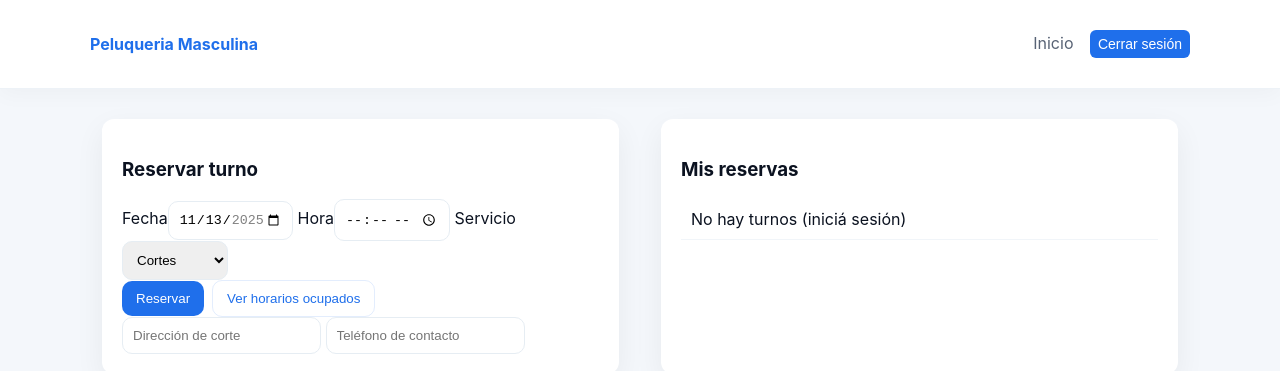
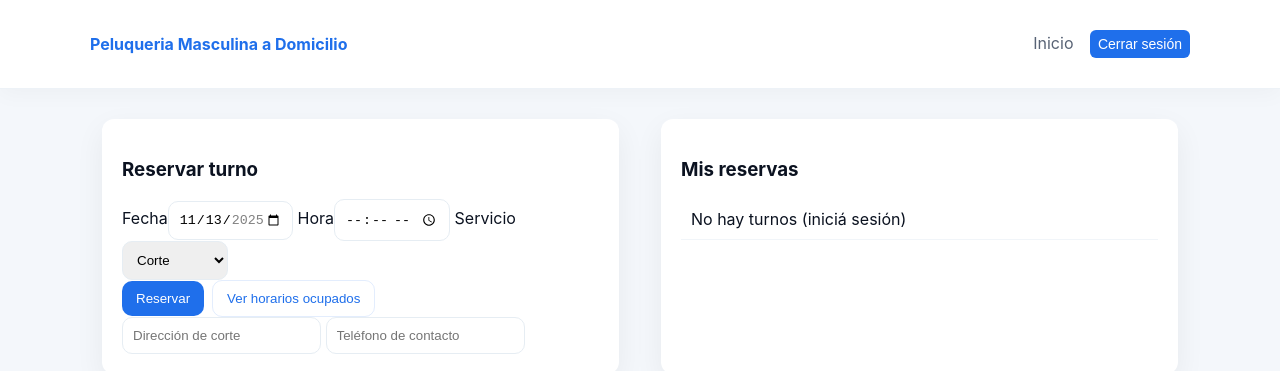
Before and after one commit to NicolasMoscova/Laboratorio-Finalizado, a plain HTML site: page agenda.html in a window 1280 px wide. Shown: the top 371 px of the page. Drawn offline with Linux system fonts and the light colour scheme.

Commit message:
Update agenda.html

```diff
--- a/agenda.html
+++ b/agenda.html
@@ -9,7 +9,7 @@
 <body>
   <header class="topbar">
     <div class="container">
-      <div class="brand">Peluqueria Masculina</div>
+      <div class="brand">Peluqueria Masculina a Domicilio</div>
       <nav>
         <a href="index.html" class="link">Inicio</a>
         <button id="btnLogout" class="btn small">Cerrar sesión</button>
@@ -21,7 +21,6 @@
     <section class="card">
       <h3>Reservar turno</h3>
 
-  <!-- Panel administrador: lista de turnos activos -->
   <section id="adminPanel" class="card" style="display:none">
     <h3>Turnos activos</h3>
     <ul id="adminTurnList" class="list"></ul>
@@ -32,7 +31,7 @@
         <label>Hora<input id="resHora" type="time" required></label>
         <label>Servicio
           <select id="resServicio">
-            <option value="Cortes">Cortes</option>
+            <option value="Corte">Corte</option>
             <option value="Barba">Barba</option>
             <option value="Coloración">Coloración</option>
           </select>
```
